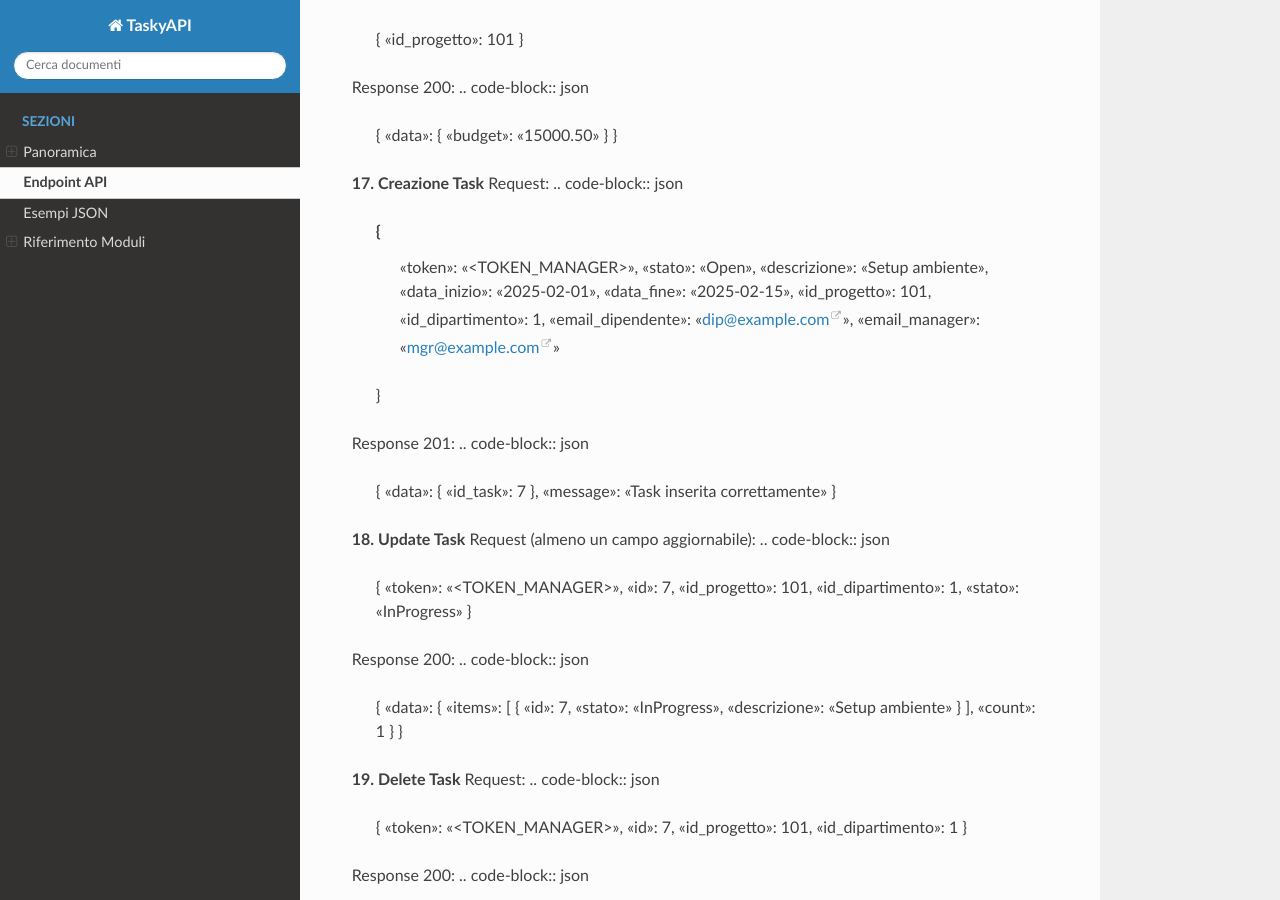
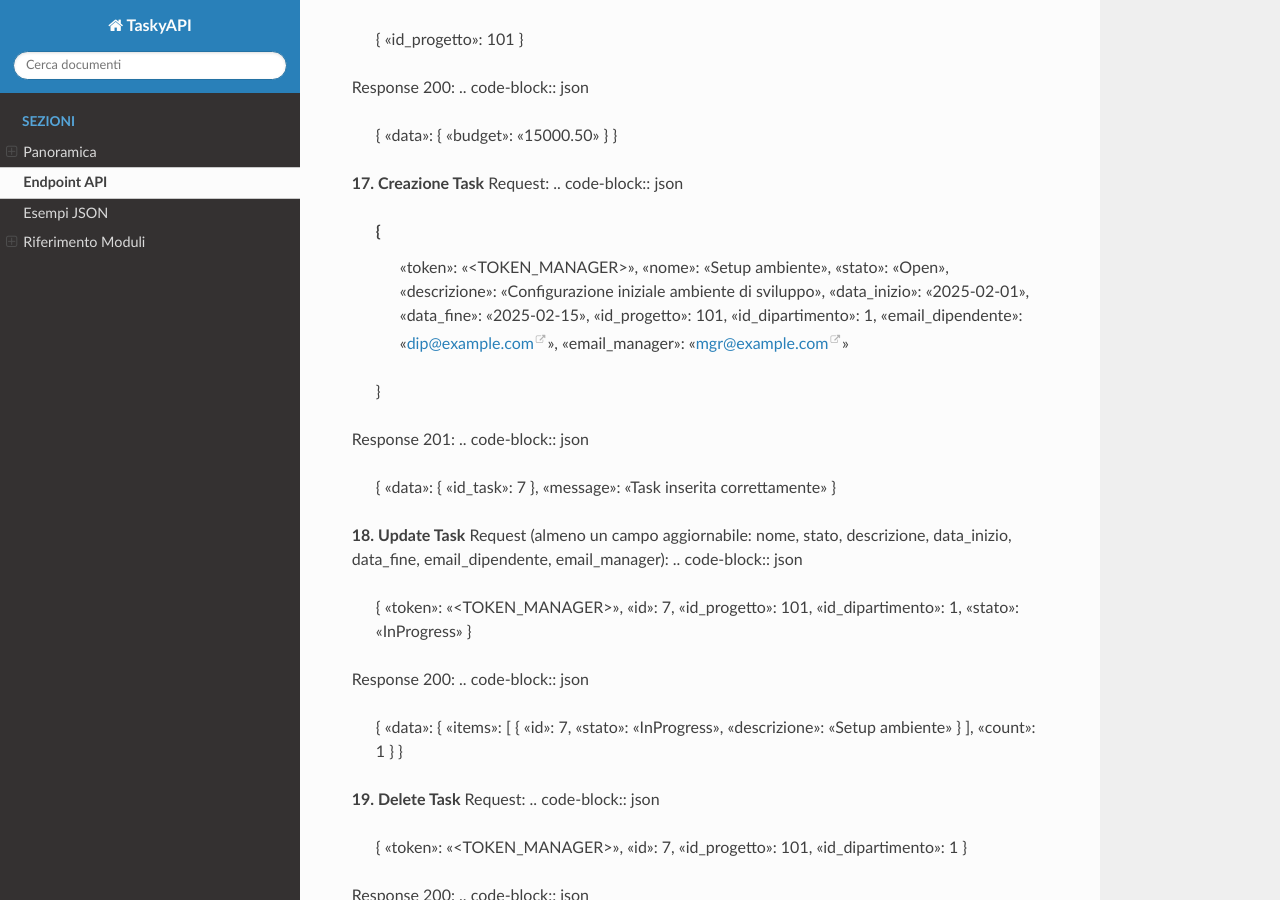
Before and after one commit to gekostradiwari/Tasky, a Sphinx documentation site: the page built from code/server/docs/endpoints.rst, in a window 1280 px wide and 900 px high, scrolled down 5545 px. Built offline with Sphinx 7.4.7 and the Read the Docs theme 3.1.0, drawn with Linux system fonts in a browser that asks for light colours; some of the changed text lies outside the part shown.

Commit message:
updated docs
updated docs to include the new field `nome` in `Task` entity

```diff
--- a/code/server/docs/endpoints.rst
+++ b/code/server/docs/endpoints.rst
@@ -107,7 +107,7 @@ Legenda colonne:
      - MISSING_PARAMS
    * - POST /add/Task
      - Manager
-     - token, stato, descrizione, data_inizio, data_fine, id_progetto, id_dipartimento, email_dipendente, email_manager, (id)
+     - token, nome, stato, descrizione, data_inizio, data_fine, id_progetto, id_dipartimento, email_dipendente, email_manager, (id)
      - –
      - data.id_task
      - AUTH_*, MISSING_PARAMS, DB_INTEGRITY_ERROR
@@ -381,8 +381,9 @@ Request:
 
   {
     "token": "<TOKEN_MANAGER>",
+    "nome": "Setup ambiente",
     "stato": "Open",
-    "descrizione": "Setup ambiente",
+    "descrizione": "Configurazione iniziale ambiente di sviluppo",
     "data_inizio": "2025-02-01",
     "data_fine": "2025-02-15",
     "id_progetto": 101,
@@ -396,7 +397,7 @@ Response 201:
   { "data": { "id_task": 7 }, "message": "Task inserita correttamente" }
 
 **18. Update Task**
-Request (almeno un campo aggiornabile):
+Request (almeno un campo aggiornabile: nome, stato, descrizione, data_inizio, data_fine, email_dipendente, email_manager):
 .. code-block:: json
 
   { "token": "<TOKEN_MANAGER>", "id": 7, "id_progetto": 101, "id_dipartimento": 1, "stato": "InProgress" }
```
